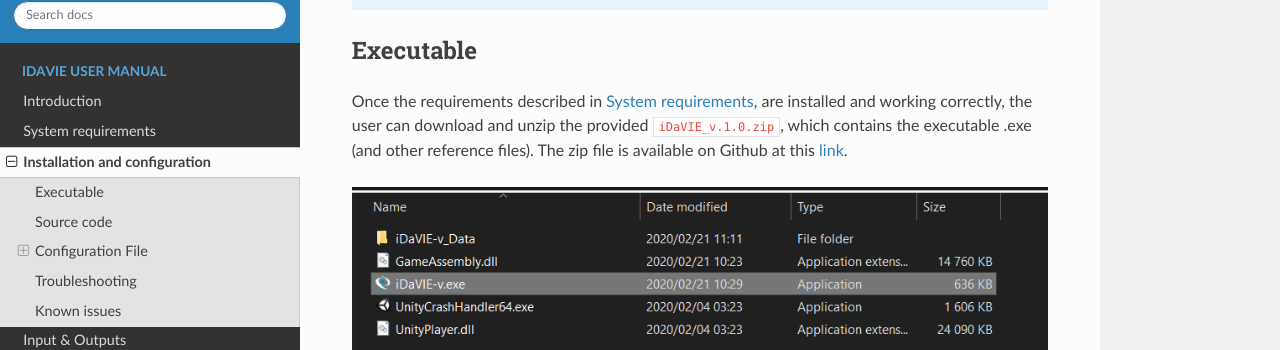
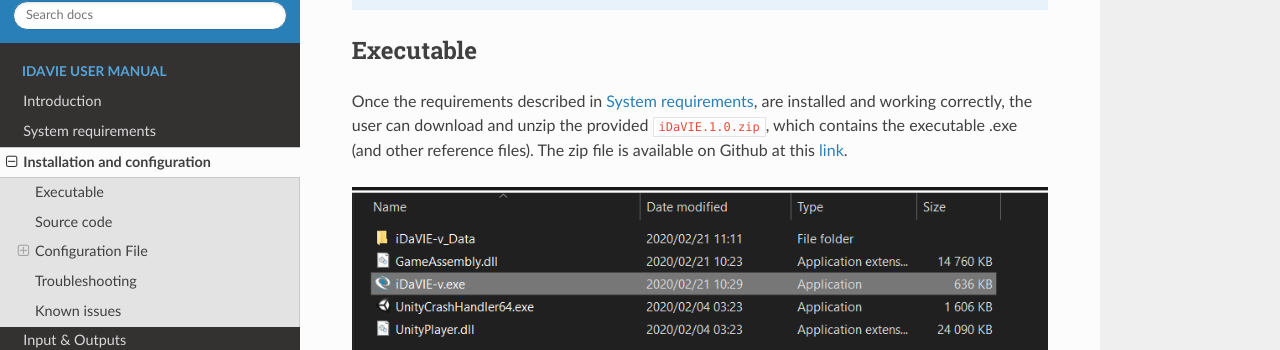
Before and after one commit to vdhulst/idavie_docs, a Sphinx documentation site: the page built from docs/source/installation_and_configuration.rst, in a window 1280 px wide and 900 px high. Shown: the part 275-625 px from the top of the window. Built offline with Sphinx 7.4.7 and the Read the Docs theme 2.0.0, drawn with Linux system fonts in a browser that asks for light colours.

```diff
--- a/docs/source/future.rst
+++ b/docs/source/future.rst
@@ -4,6 +4,7 @@ Future Plans
 While iDaVIE has many useful features already, there are still many features that would be of significant use to scientists. We have a roadmap that we will continue to direct iDaVIE's development along, and provide an overview of our future plans.
 
 In the **short** term, we list features that we are actively working on and will be included in the next major release. This is not an exhaustive list and will be added to as development progresses. **Medium**-term goals are major feature additions that will require several weeks to months of dedicated development, with an initial idea or prototype already available. **Long**-term plans are major features that are dreams still, with no concrete plans on how to implement them yet.
+
 Short-term
 ----------
 * Addressing bugs that arise after the release of 1.0.
@@ -13,7 +14,7 @@ Short-term
 Medium-term
 -----------
 * Allow users to switch between rendering for emission or absorption. At the moment, the rendering shader (a ray-marching algorithm) samples values along the ray and returns either the maximum or the average value. To account for absorption in the foreground, a new shader will have to be developed, possibly based on `radiative transfer <https://en.wikipedia.org/wiki/Radiative_transfer>`_ equations. See the relevant `issue <https://github.com/idia-astro/iDaVIE/issues/256>`_ and `discussion <https://github.com/idia-astro/iDaVIE/discussions/403>`_ for more information.
-* Release a version of iDaVIE that allows for particle datasets to be visualised. In particular, sparse multiparameter datasets, such as simulations, benefit greatly from visualisation in VR. A prototype has been created and sample images can be found on our `documentation pages <>`_. A publicly available prototype will be available in due course.
+* Release a version of iDaVIE that allows for particle datasets to be visualised. In particular, sparse multiparameter datasets, such as simulations, benefit greatly from visualisation in VR. A prototype has been created and sample images can be found on our `documentation pages <https://idavie.readthedocs.io/en/latest/multidisciplinary.html>`_. A publicly available prototype will be available in due course.
 * Create a scripting language or API to allow for smooth videos flying through the data to be generated. Currently, recording the user's view of the data is done through recording the screen showing the view of one of the user's eyes. This is invariably jittery and not of good quality. Recording a video from a Unity camera moving through the data results in smoother and better quality video. A prototype was created that utilised a hard-coded route for the camera to follow. It is desirable to create a way for the user to control the movement of this camera, without sacrificing the quality. One way to do this would be by having a script with commands that the camera will follow, and a button on the desktop interface to have it execute. See the `relevant <https://github.com/idia-astro/iDaVIE/issues/132>`_ `issues <https://github.com/idia-astro/iDaVIE/issues/240>`_ and `discussion <https://github.com/idia-astro/iDaVIE/discussions/406>`_ for more information.
 * Allow for a movable projection plane that highlights a 2D cross-section in a separate window, akin to the existing moment maps feature. This can be a single channel, or a position-velocity graph, or potentially overlaying one dataset on another. See `the <https://github.com/idia-astro/iDaVIE/issues/74>`_ `relevant <https://github.com/idia-astro/iDaVIE/issues/197>`_ `issues <https://github.com/idia-astro/iDaVIE/issues/404>`_ and `discussion <https://github.com/idia-astro/iDaVIE/discussions/407>`_ for more information.
 * Separate the visualisation from the analysis tools. At the moment, much of the radio astronomy analysis tools and the visualisation are hardcoded together, such as the menus. The actual analysis code is contained within a `.dll` plugin. Unity allows for dynamically created menus (see the generic popups in the subcube `pull request <https://github.com/idia-astro/iDaVIE/pull/320>`_), which opens the possibility of moving all analysis tools into a separate plugin, while the visualisation code remains as is. Creators of the analysis tools can then potentially specify their menus through a script or API file, while iDaVIE (the visualisation tool) creates the menus dynamically from prefabs. More work will be required to look at how Unity deals with dynamic code, as well as a major refactor once the framework is made possible. This will be of significacnt use in the multidisciplinary domain, allowing the end user to download iDaVIE the visualisation tool and the analysis plugin relevant to their field. See the related `issue <https://github.com/idia-astro/iDaVIE/issues/405>`_ and `discussion <https://github.com/idia-astro/iDaVIE/discussions/408>`_ for more information.
--- a/docs/source/installation_and_configuration.rst
+++ b/docs/source/installation_and_configuration.rst
@@ -6,7 +6,7 @@ Installation and configuration
 
 Executable
 -----------
-Once the requirements described in :ref:`requirements`, are installed and working correctly, the user can download and unzip the provided :literal:`iDaVIE_v.1.0.zip`, which contains the executable .exe (and other reference files). The zip file is available on Github at this `link <https://github.com/idia-astro/iDaVIE/releases/latest>`_.
+Once the requirements described in :ref:`requirements`, are installed and working correctly, the user can download and unzip the provided :literal:`iDaVIE.1.0.zip`, which contains the executable .exe (and other reference files). The zip file is available on Github at this `link <https://github.com/idia-astro/iDaVIE/releases/latest>`_.
 
 .. raw:: html
 
```
